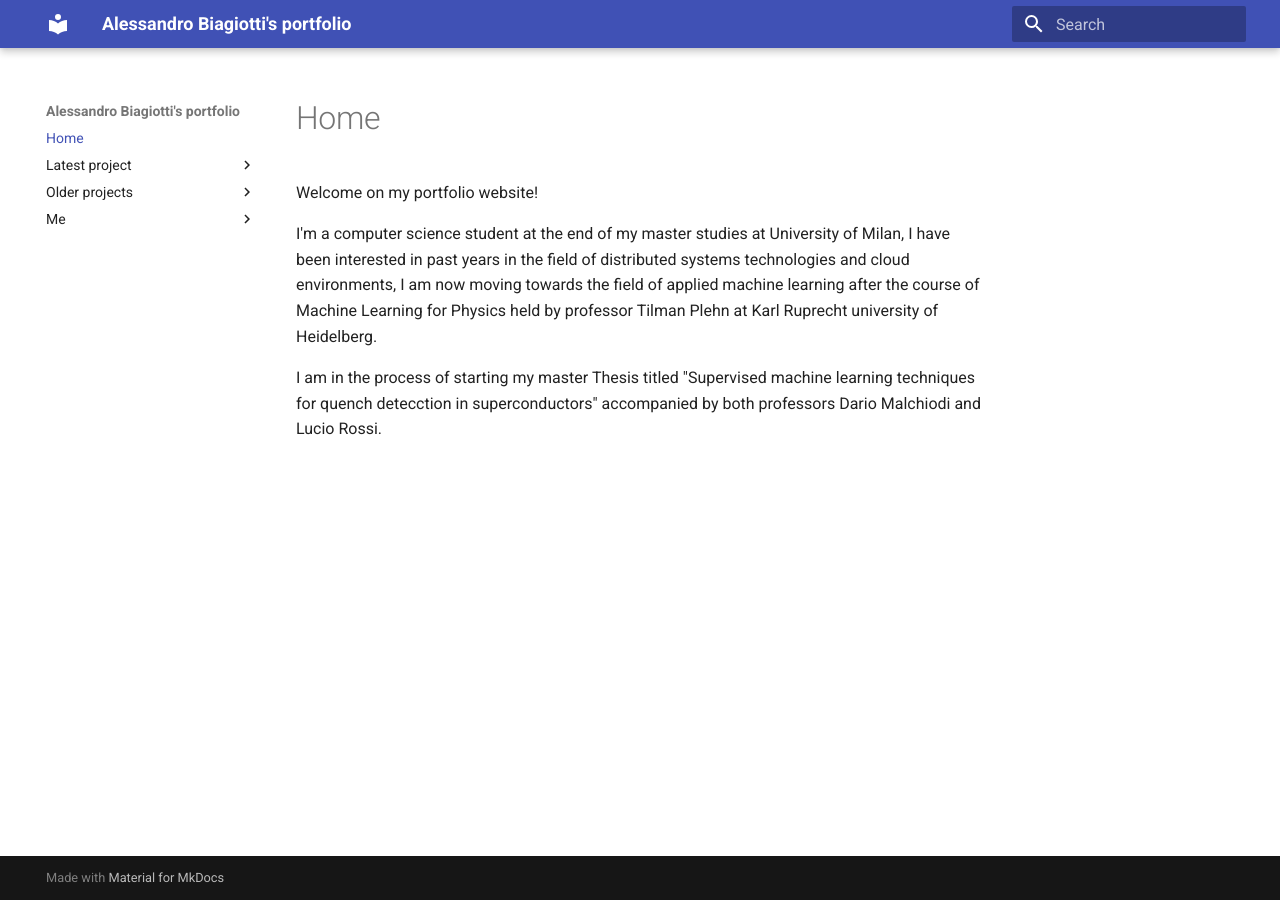
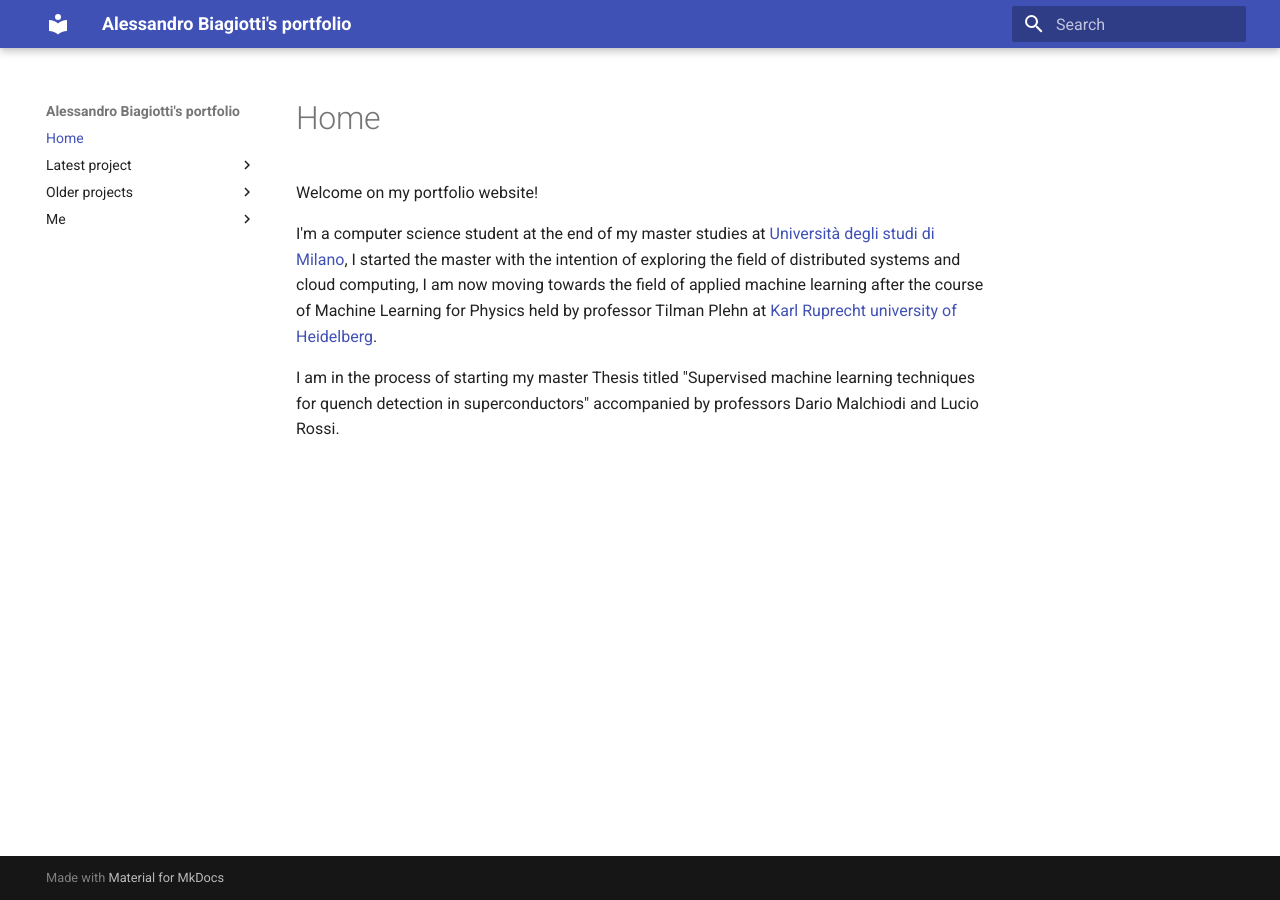
Before and after one commit to S3gmentati0nFault/S3gmentati0nFault.github.io, an MkDocs documentation site: the page built from docs/index.md, in a window 1280 px wide. Built offline with MkDocs 1.6.1 and Material for MkDocs 9.7.7, drawn with Linux system fonts in a browser that asks for light colours.

Commit message:
Changed the homepage a bit

```diff
--- a/docs/index.md
+++ b/docs/index.md
@@ -1,6 +1,5 @@
 Welcome on my portfolio website!
 
-I'm a computer science student at the end of my master studies at University of Milan, I have been interested in past years in the field of distributed systems technologies and cloud environments, I am now moving towards the field of applied machine learning after the course of Machine Learning for Physics held by professor
-Tilman Plehn at Karl Ruprecht university of Heidelberg.
+I'm a computer science student at the end of my master studies at <a href="https://s3gmentati0nfault.github.io/me/unimi/">Università degli studi di Milano</a>, I started the master with the intention of exploring the field of distributed systems and cloud computing, I am now moving towards the field of applied machine learning after the course of Machine Learning for Physics held by professor Tilman Plehn at <a href="https://s3gmentati0nfault.github.io/me/erasmus/">Karl Ruprecht university of Heidelberg</a>.
 
-I am in the process of starting my master Thesis titled "Supervised machine learning techniques for quench detecction in superconductors" accompanied by both professors Dario Malchiodi and Lucio Rossi.
+I am in the process of starting my master Thesis titled "Supervised machine learning techniques for quench detection in superconductors" accompanied by professors Dario Malchiodi and Lucio Rossi.
```
